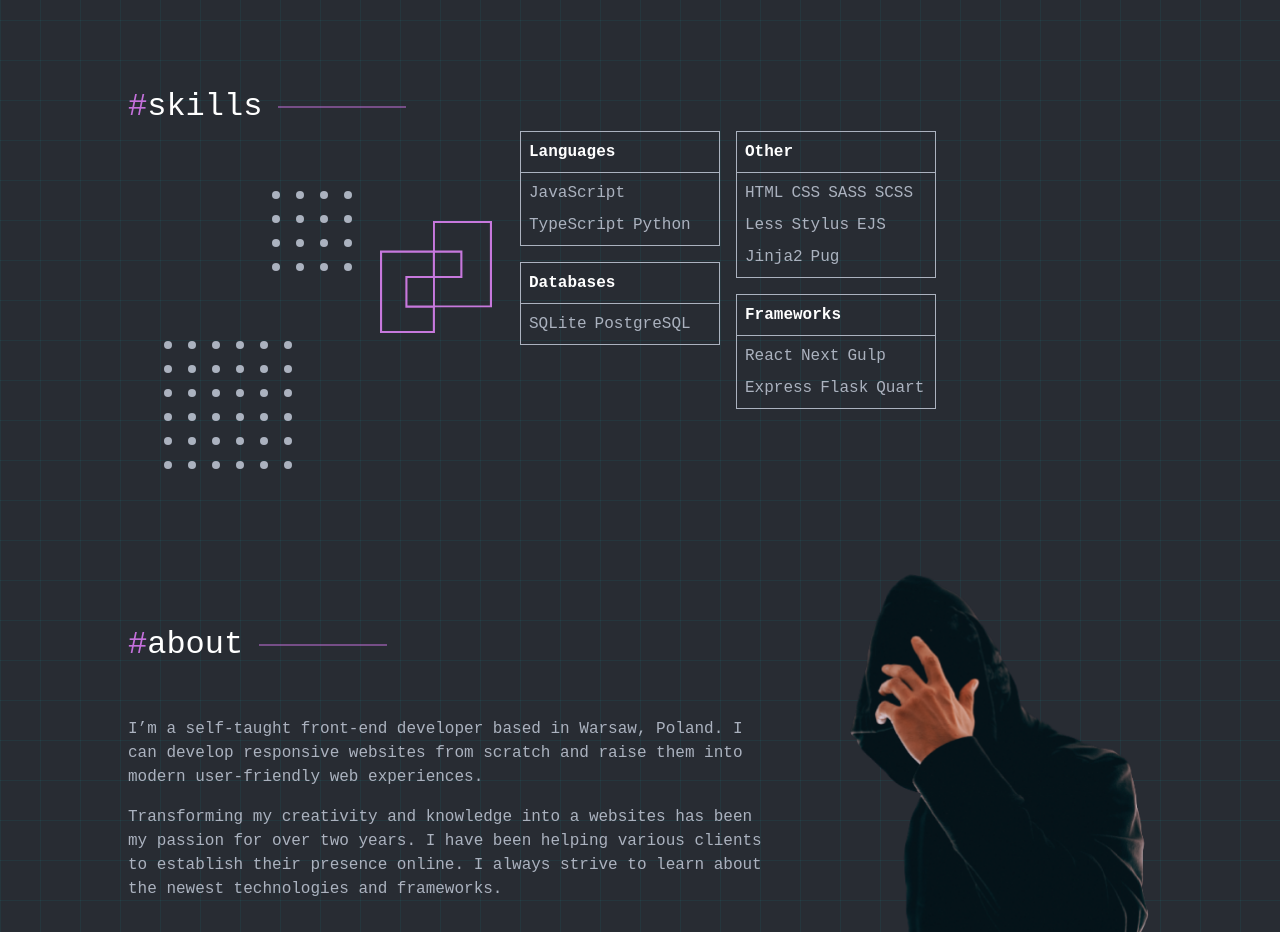
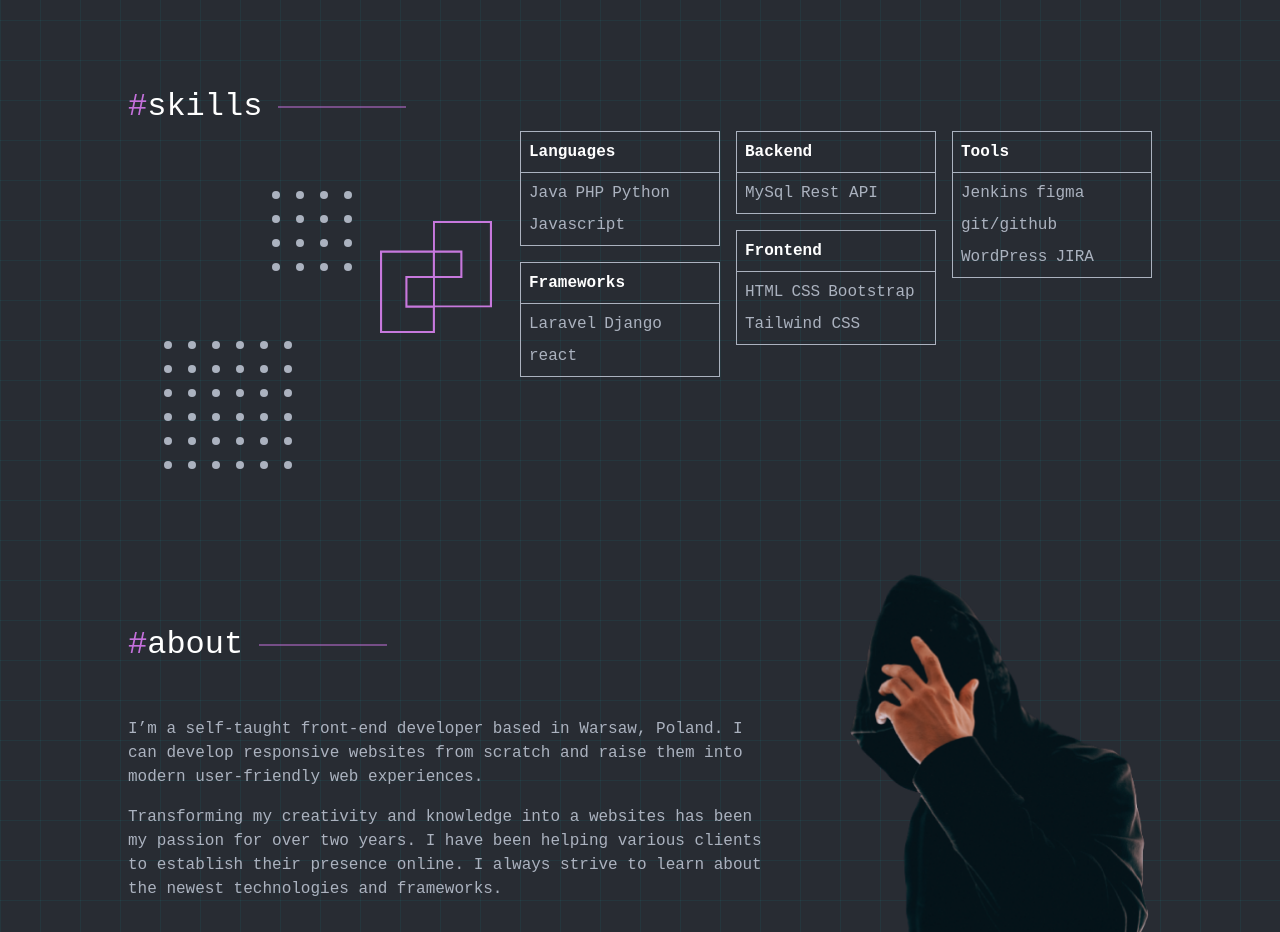
Before and after one commit to dipak-majumdar/portfolio, a React (Vite) app: page / in a window 1280 px wide. Shown: the part 1260-2192 px from the top of the page. Built offline with nearby package versions, Linux system fonts and the light colour scheme; a web font is replaced by a local one.

Commit message:
Skills added

```diff
--- a/src/assets/locales/en.json
+++ b/src/assets/locales/en.json
@@ -12,10 +12,10 @@
     },
     "skills": {
         "language": "Languages",
-        "database": "Databases",
-        "other": "Other",
-        "tool": "Tools",
-        "framework": "Frameworks"
+        "framework": "Frameworks",
+        "backend": "Backend",
+        "frontend": "Frontend",
+        "tool": "Tools"
     },
     "projects": {
         "chertnodes": {
--- a/src/components/SkillBlock.jsx
+++ b/src/components/SkillBlock.jsx
@@ -1,6 +1,5 @@
 import React from 'react';
 import skills from "../consts/skills";
-import techs from "../consts/techs";
 
 export default function SkillBlock({ id, t }) {
     return (
@@ -8,8 +7,9 @@ export default function SkillBlock({ id, t }) {
             <div className="skill-block__name">{t[id]}</div>
             <ul className="skill-block__list">
                 {skills[id].map((techIndex) => (
+
                     <li key={techIndex} className="skill-block__skill">
-                        {techs[techIndex]}
+                        {techIndex}
                     </li>
                 ))}
             </ul>
--- a/src/components/Skills.jsx
+++ b/src/components/Skills.jsx
@@ -16,7 +16,6 @@ export default function Skills({ section, t }) {
                 </div>
                 <div className="skills__list">
                     {Object.keys(skillList)
-                        .filter(id => id !== "tool")
                         .map((id) => (
                             <SkillBlock key={id} id={id} t={t} />
                         ))}
--- a/src/consts/skills.js
+++ b/src/consts/skills.js
@@ -1,7 +1,7 @@
 export default {
-    language: ["js", "ts", "python"],
-    database: ["sqlite", "postgreSql"],
-    other: ["html", "css", "sass", "scss", "less", "stylus", "ejs", "jinja", "pug"],
-    tool: ["vscode", "nvim", "figma", "git"],
-    framework: ["react", "next", "gulp", "express", "flask", "quart"]
+    language: ["Java", "PHP", "Python", "Javascript"],
+    framework: ["Laravel", "Django", "react"],
+    backend: ["MySql", "Rest API"],
+    frontend: ["HTML", "CSS", "Bootstrap", "Tailwind CSS"],
+    tool: ["Jenkins", "figma", "git/github", "WordPress", "JIRA"],
 }
```
